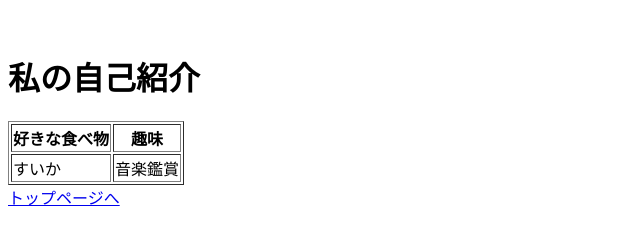
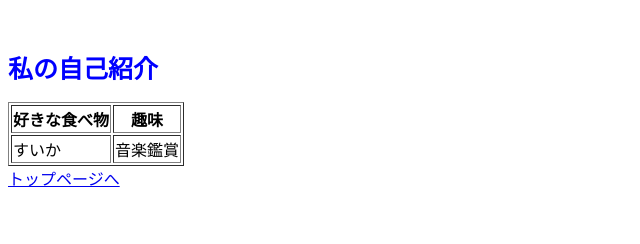
Before and after one commit to yunahirai/yunahirai.github.io, a plain HTML site: page profile.html in a window 1280 px wide. Shown: the whole page, without its empty margins (0-640 px from the left). Drawn offline with Linux system fonts and the light colour scheme.

Commit message:
cssを読み込んだ
cssを読み込んだ

```diff
--- a/profile.html
+++ b/profile.html
@@ -3,7 +3,7 @@
   <head>
     <meta charset="utf-8">
     <title>自己紹介</title>
-    <link rel="stylesheet" href="stylesheet.css">
+    <link rel="stylesheet" href="profile.css">
   </head>
   <body>
     <div class="header">
```
